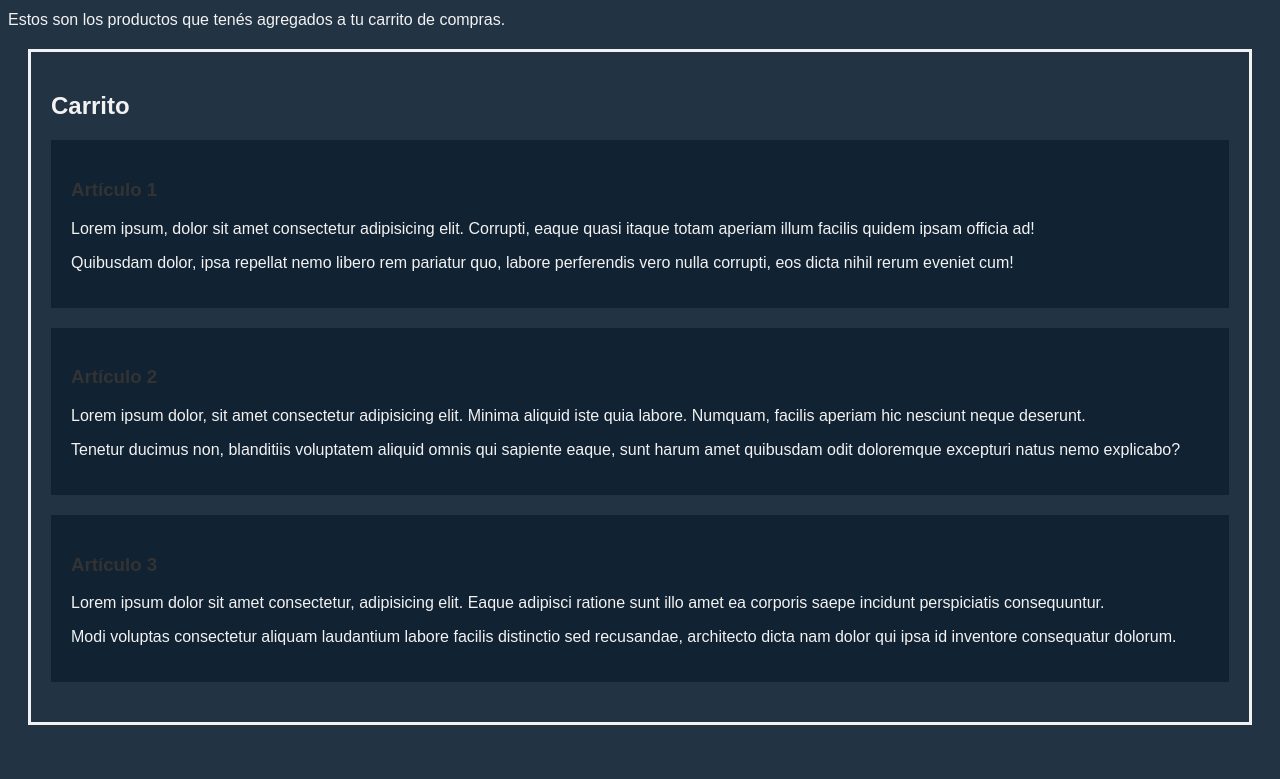
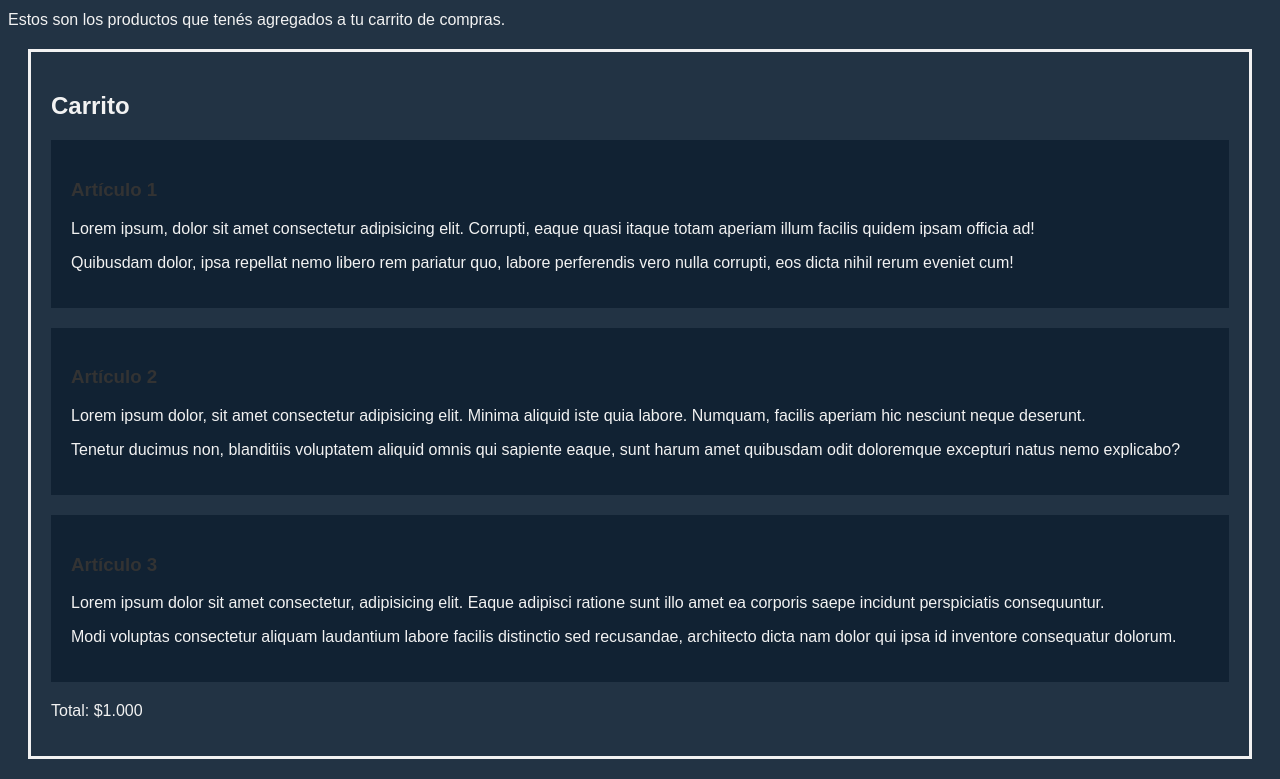
Before and after one commit to jdrjuan/sitio-web-3, a plain HTML site: page carrito.html in a window 1280 px wide. Shown: the part 108-887 px from the top of the page. Before the commit the page ends 853 px from the top, so only its background shows below. Drawn offline with Linux system fonts and the light colour scheme.

Commit message:
Agrega footer en carrito

```diff
--- a/carrito.html
+++ b/carrito.html
@@ -32,6 +32,9 @@
             <p>Lorem ipsum dolor sit amet consectetur, adipisicing elit. Eaque adipisci ratione sunt illo amet ea corporis saepe incidunt perspiciatis consequuntur.</p>
             <p>Modi voluptas consectetur aliquam laudantium labore facilis distinctio sed recusandae, architecto dicta nam dolor qui ipsa id inventore consequatur dolorum.</p>
         </article>
+        <footer>
+            <p>Total: $1.000</p>
+        </footer>
     </section>
 </body>
 </html>
```
